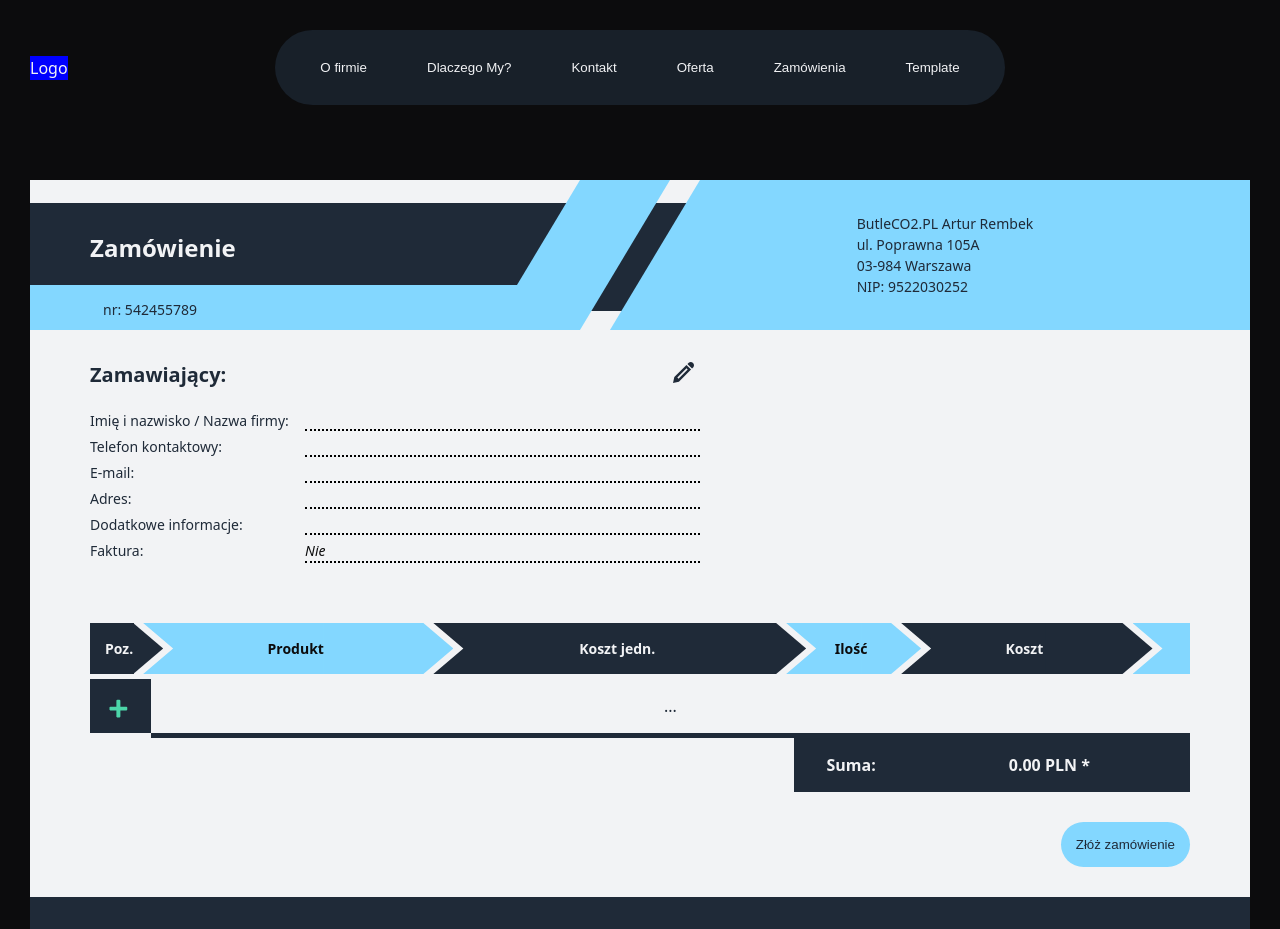
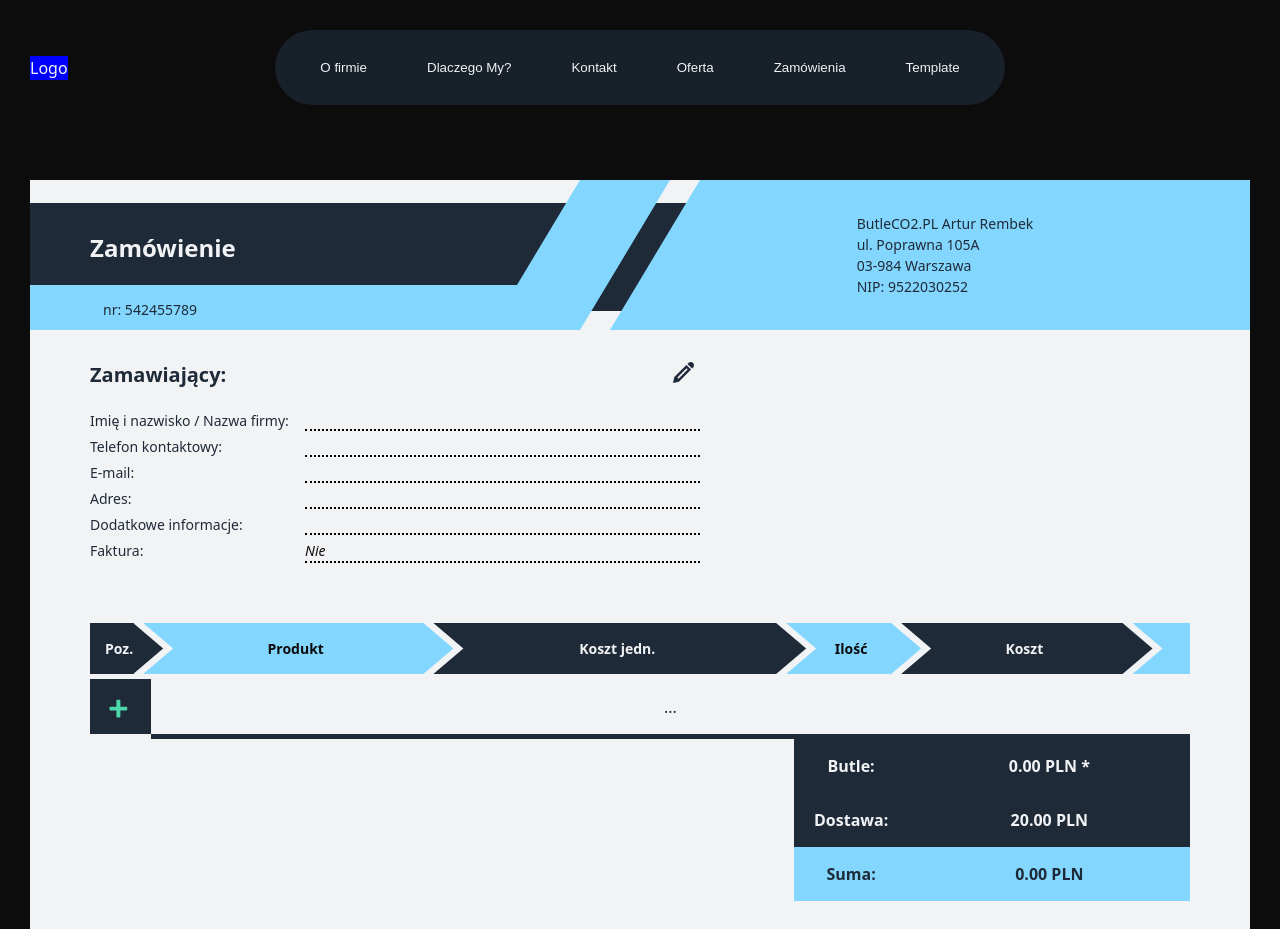
Before and after one commit to AMichalMurawski/butleCO2, a React (Vite) app: page /orders in a window 1280 px wide. Shown: the top 929 px of the page. Built offline with nearby package versions, Linux system fonts and the light colour scheme.

Commit message:
change stylization
- modals - add animation for show/hide modal
- change checkbox stylization
- add product and delivery costs to summary product list

```diff
--- a/src/components/Forms/Input/Input.styled.ts
+++ b/src/components/Forms/Input/Input.styled.ts
@@ -65,11 +65,11 @@ export const CheckboxHandleValue = styled.div<{ checked: boolean }>`
   width: 20px;
   height: 20px;
   margin-left: 10px;
-  // background-color: ${({ theme, checked }) => checked ? theme.color.accent : theme.color.danger};
-  background-color: white;
+  background-color: ${({ theme, checked }) => checked ? theme.color.accent : theme.color.danger};
+  // background-color: white;
   border: 1px solid ${({theme}) => theme.color.structural};
   border-radius: 4px;
-  transition: all 150ms;
+  transition: background-color ease-in-out 300ms;
   display: flex;
   align-items: center;
   justify-content: center;
@@ -97,6 +97,7 @@ export const SvgWraper = styled.div<SvgWraperProps>`
   top: 50%;
   transform: translate(-50%, -12px);
   opacity: ${({ $visible }) => $visible ? 1 : 0};
+  transition: opacity ease-in-out 300ms;
 `;
 
 export const ErrorValue = styled.p`
--- a/src/components/Forms/Input/Input.tsx
+++ b/src/components/Forms/Input/Input.tsx
@@ -29,10 +29,10 @@ const Input: React.FC<InputProps> = ({ label, name, value, componentType }) => {
                         <Field as={CheckboxValue} name={String(name)} type="checkbox" />
                         <CheckboxHandleValue checked={Boolean(value)}>
                             <SvgWraper $visible={Boolean(value)}>
-                                <IconSvg name='checkmark' fill={theme.color.accent} />
+                                <IconSvg name='checkmark' fill={theme.color.text} />
                             </SvgWraper>
                             <SvgWraper $visible={!Boolean(value)}>
-                                <IconSvg name='cross' fill={theme.color.danger} />
+                                <IconSvg name='cross' fill={theme.color.text} />
                             </SvgWraper>
                         </CheckboxHandleValue>
                     </CheckboxValueWraper>
--- a/src/components/Modals/ModalConteiner/ModalConteiner.styled.ts
+++ b/src/components/Modals/ModalConteiner/ModalConteiner.styled.ts
@@ -27,11 +27,12 @@ interface ModalBoxProps {
   $maxHeight?: string;
   $color?: string;
   $backgroundColor?: string;
+  $visible?: boolean;
 }
 
 export const ModalBox = styled.div<ModalBoxProps>`
   position: absolute;
-  top: 50%;
+  top: ${({$visible}) => $visible ? '50%' : '100vh'};
   left: 50%;
   width: ${({ $width }) => $width || 'min(600px, 75%)'};
   height: ${({ $height }) => $height || null};
@@ -40,6 +41,7 @@ export const ModalBox = styled.div<ModalBoxProps>`
   background-color: ${({$backgroundColor, theme}) => $backgroundColor ? $backgroundColor : theme.color.text};
   transform: translate(-50%, -50%);
   overflow-Y: hidden;
+  transition: top ease-in-out 300ms;
 `;
 
 export const ExitButtonConteiner = styled.div`
--- a/src/components/Modals/ModalConteiner/ModalConteiner.tsx
+++ b/src/components/Modals/ModalConteiner/ModalConteiner.tsx
@@ -38,7 +38,7 @@ const ModalConteiner: React.FC<PropsWithChildren<ModalConteinerProps>> = ({
 
   return (
     <ModalWraper $visible={visible} onClick={handleClick}>
-      <ModalBox $width={width}>
+      <ModalBox $width={width} $visible={visible}>
         {children}
         <ExitButtonConteiner onClick={handleClick}>
           <IconSvg name="cross" fill="red" onClick={handleClick}/>
--- a/src/components/Order/ProductsList/ProductsList.styled.ts
+++ b/src/components/Order/ProductsList/ProductsList.styled.ts
@@ -36,13 +36,26 @@ export const TableColumn = styled.col`
 
 export const TableHead = styled.thead``;
 
-export const TableFooter = styled.tfoot``;
+export const TableFooter = styled.tfoot`
+
+  & tr:not(:last-of-type) {
+    background-color: ${({ theme }) => theme.color.structural};
+    color: ${({ theme }) => theme.color.text};
+  }
+
+  & tr:last-of-type {
+    background-color: ${({ theme }) => theme.color.remarkable};
+    color: ${({ theme }) => theme.color.structural};
+  }
+`;
 
 export const TableRow = styled.tr``;
 
 export const TableHeaderCell = styled.th`
   position: relative;
   z-index: 1;
+  padding: 15px;
+  border-bottom: 5px solid ${({ theme }) => theme.color.text};
 
   &::before,
   &::after {
@@ -107,8 +120,6 @@ export const TableHeaderCell = styled.th`
     border-left: 5px solid ${({ theme }) => theme.color.text};
   }
 
-  padding: 15px;
-  border-bottom: 5px solid ${({ theme }) => theme.color.text};
 `;
 
 interface TableFooterCellProps {
@@ -117,9 +128,11 @@ interface TableFooterCellProps {
 
 export const TableFooterCell = styled.td<TableFooterCellProps>`
   padding: 15px;
-  color: ${({ theme }) => theme.color.text};
   font-weight: ${({ $sum }) => ($sum ? '700' : null)};
-  background-color: ${({ theme, $sum }) => ($sum ? theme.color.structural : null)};
+
+  &:nth-child(1) {
+    background-color: ${({ theme }) => theme.color.text};
+  }
 `;
 
 export const CellContent = styled(P)`
@@ -132,6 +145,7 @@ export const CellContent = styled(P)`
 export const TableBody = styled.tbody``;
 
 export const TableBodyRow = styled.tr`
+  height: 60px;
   &:nth-child(even) {
     color: ${({ theme }) => theme.color.main};
     background-color: ${({ theme }) => theme.color.remarkable};
--- a/src/components/Order/ProductsList/ProductsList.tsx
+++ b/src/components/Order/ProductsList/ProductsList.tsx
@@ -20,7 +20,6 @@ import IconSvg from '../../Icons/IconSvg';
 import { theme } from '../../../styles/theme';
 import { useOrder } from '../../../context/Order/OrderContext';
 import AmountCounter from './AmountCounter';
-import { OrderProductProps } from '../../../context/Order/orderProps';
 
 const tableTitles = ['Poz.', 'Produkt', 'Koszt jedn.', 'Ilość', 'Koszt'];
 
@@ -94,9 +93,23 @@ const FormProducts: React.FC<FormProductsProps> = ({ addProduct }) => {
         <TableFooter>
           <TableRow>
             <TableFooterCell colSpan={3} />
+            <TableFooterCell $sum>Butle:</TableFooterCell>
+            <TableFooterCell $sum colSpan={2}>
+              {order.summary.productsCost.toFixed(2)} PLN *
+            </TableFooterCell>
+          </TableRow>
+          <TableRow>
+            <TableFooterCell colSpan={3} />
+            <TableFooterCell $sum>Dostawa:</TableFooterCell>
+            <TableFooterCell $sum colSpan={2}>
+              {order.summary.deliveryCost.toFixed(2)} PLN
+            </TableFooterCell>
+          </TableRow>
+          <TableRow>
+            <TableFooterCell colSpan={3} />
             <TableFooterCell $sum>Suma:</TableFooterCell>
             <TableFooterCell $sum colSpan={2}>
-              {order.summary.summaryCost.toFixed(2)} PLN *
+              {order.summary.summaryCost.toFixed(2)} PLN
             </TableFooterCell>
           </TableRow>
         </TableFooter>
```
